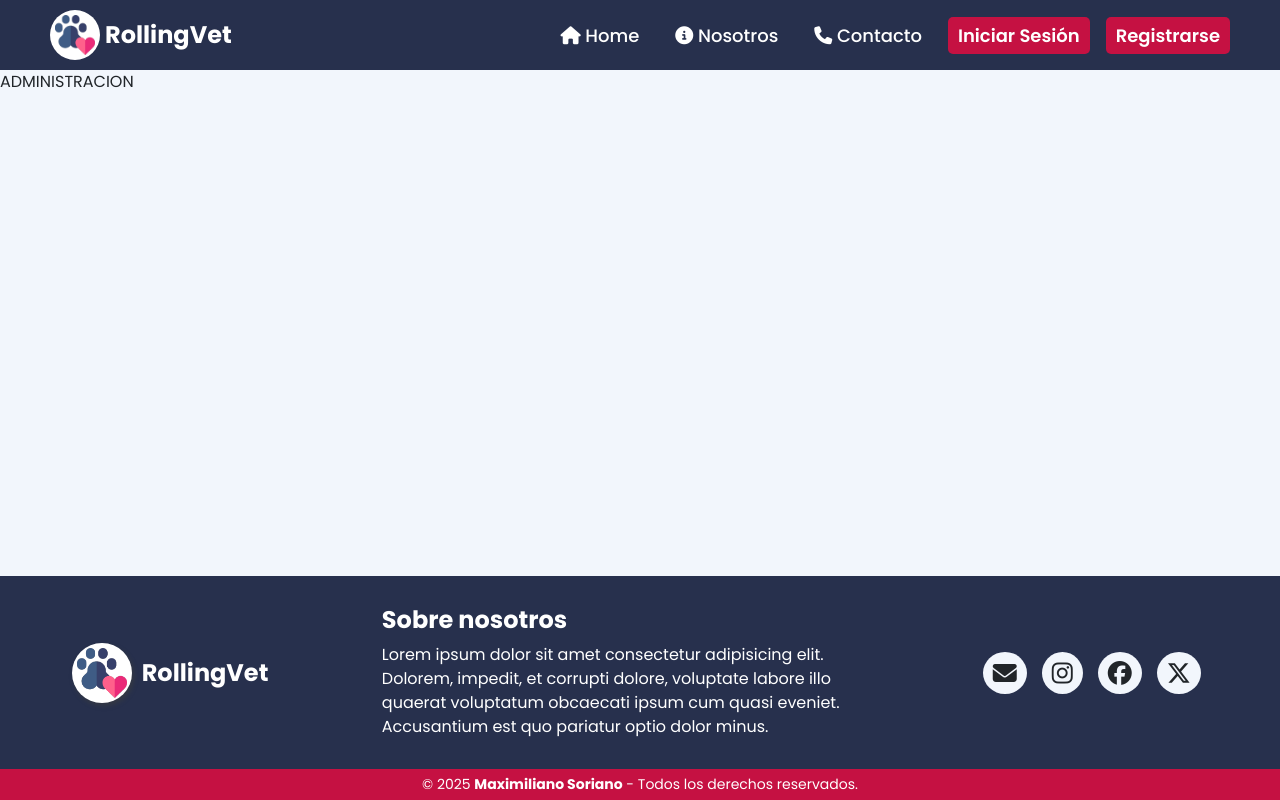
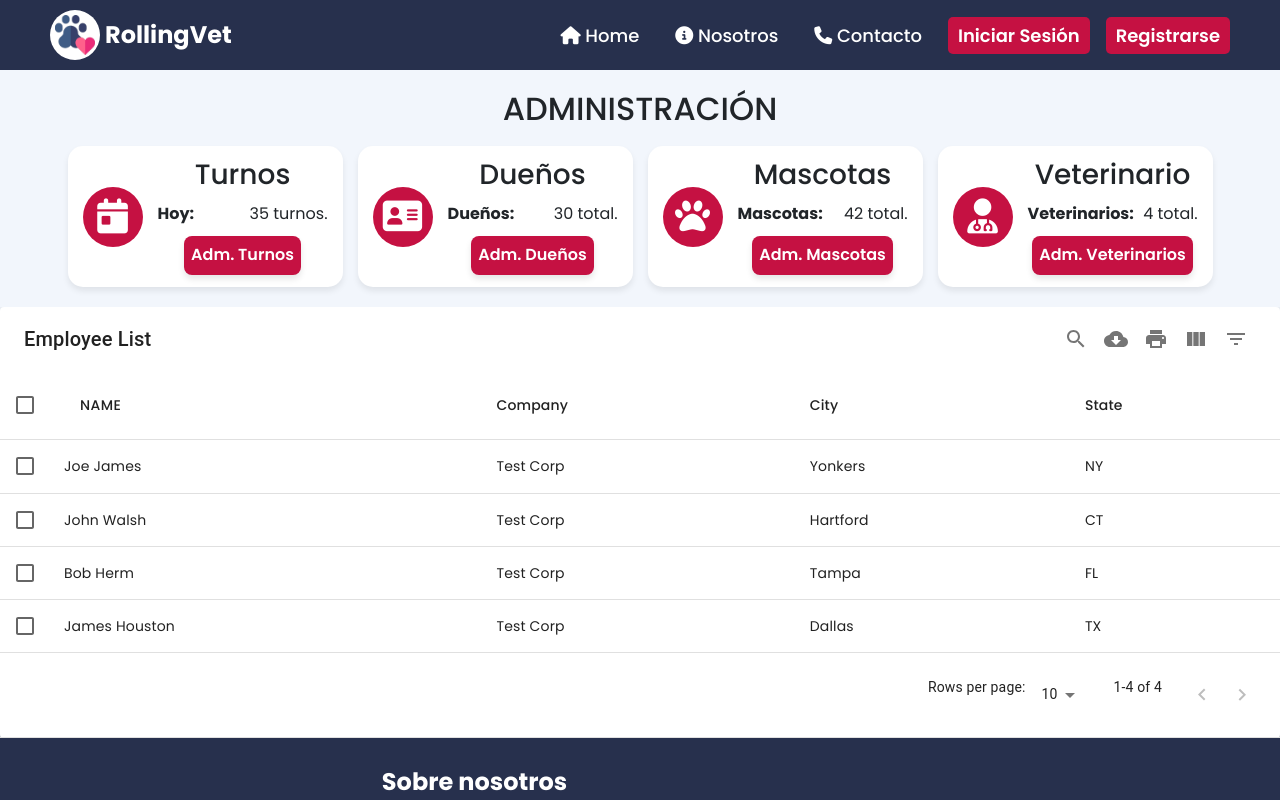
Before and after one commit to MaxiSoriano70/PF-RC-FRONT-END-ROLLINGVET, a React (Vite) app: page /administracion in a window 1280 px wide. Shown: the top 800 px of the page. Built offline with nearby package versions, Linux system fonts and the light colour scheme.

Commit message:
Agregando componente PanelAdministracion#

```diff
--- /dev/null
+++ b/src/components/PanelAdministracion.jsx
@@ -0,0 +1,89 @@
+import styles from '../css/administracion.module.css';
+
+const PanelAdministracion = () => {
+    return (
+        <section className={styles.secAdministracion}>
+            <article className={styles.admTitulo}>
+                <h2>ADMINISTRACIÓN</h2>
+            </article>
+
+            <article className={styles.opciones}>
+
+                <div className={styles.opcion}>
+                    <div className={styles.logo}>
+                        <i className="fa-solid fa-calendar-day"></i>
+                    </div>
+                    <div className={styles.descripcion}>
+                        <div className={styles.headerDes}>
+                            <h3 className={styles.tituloDes}>Turnos</h3>
+                        </div>
+                        <div className={styles.bodyDes}>
+                            <span className={styles.subTitulo}>Hoy:</span>
+                            <span>35 turnos.</span>
+                        </div>
+                        <div className={styles.footerDes}>
+                            <button className={styles.buttonAdmin}>Adm. Turnos</button>
+                        </div>
+                    </div>
+                </div>
+
+                <div className={styles.opcion}>
+                    <div className={styles.logo}>
+                        <i className="fa-solid fa-address-card"></i>
+                    </div>
+                    <div className={styles.descripcion}>
+                        <div className={styles.headerDes}>
+                            <h3 className={styles.tituloDes}>Dueños</h3>
+                        </div>
+                        <div className={styles.bodyDes}>
+                            <span className={styles.subTitulo}>Dueños:</span>
+                            <span>30 total.</span>
+                        </div>
+                        <div className={styles.footerDes}>
+                            <button className={styles.buttonAdmin}>Adm. Dueños</button>
+                        </div>
+                    </div>
+                </div>
+
+                <div className={styles.opcion}>
+                    <div className={styles.logo}>
+                        <i className="fa-solid fa-paw"></i>
+                    </div>
+                    <div className={styles.descripcion}>
+                        <div className={styles.headerDes}>
+                            <h3 className={styles.tituloDes}>Mascotas</h3>
+                        </div>
+                        <div className={styles.bodyDes}>
+                            <span className={styles.subTitulo}>Mascotas:</span>
+                            <span>42 total.</span>
+                        </div>
+                        <div className={styles.footerDes}>
+                            <button className={styles.buttonAdmin}>Adm. Mascotas</button>
+                        </div>
+                    </div>
+                </div>
+
+                <div className={styles.opcion}>
+                    <div className={styles.logo}>
+                        <i className="fa-solid fa-user-doctor"></i>
+                    </div>
+                    <div className={styles.descripcion}>
+                        <div className={styles.headerDes}>
+                            <h3 className={styles.tituloDes}>Veterinario</h3>
+                        </div>
+                        <div className={styles.bodyDes}>
+                            <span className={styles.subTitulo}>Veterinarios:</span>
+                            <span>4 total.</span>
+                        </div>
+                        <div className={styles.footerDes}>
+                            <button className={styles.buttonAdmin}>Adm. Veterinarios</button>
+                        </div>
+                    </div>
+                </div>
+
+            </article>
+        </section>
+    );
+};
+
+export default PanelAdministracion;
--- a/src/components/TableTurnos.jsx
+++ b/src/components/TablaTurnos.jsx
@@ -19,7 +19,7 @@ const options = {
     responsive: "standard", // o "vertical", "simple", "stacked"
 };
 
-const TableTurnos = () => {
+const TablaTurnos = () => {
     return (
         <div style={{ maxWidth: "100%", overflowX: "auto" }}>
         <MUIDataTable
@@ -32,4 +32,4 @@ const TableTurnos = () => {
     );
 };
 
-export default TableTurnos;
+export default TablaTurnos;
--- /dev/null
+++ b/src/css/administracion.module.css
@@ -0,0 +1,143 @@
+:root{
+    --color1: #27304d;
+    --color2: #354573;
+    --color3: #c51142;
+    --color4: #e2205a;
+    --color5: #025951;
+    --color6: #007469;
+    --colorBlanco: #fff;
+    --fondo: #f2f6fc;
+}
+
+.secAdministracion{
+    display: flex;
+    align-items: center;
+    justify-content: center;
+    flex-direction: column;
+    width: 100%;
+    padding: 20px 10px ;
+}
+
+.admTitulo{
+    display: flex;
+    align-items: center;
+    justify-content: center;
+    padding-bottom: 10px;
+    width: 100%;
+}
+
+.opciones{
+    display: flex;
+    align-items: center;
+    justify-content: center;
+    gap: 15px;
+    width: 100%;
+    flex-wrap: wrap;
+}
+
+.opcion {
+    display: flex;
+    align-items: center;
+    gap: 15px;
+    border-radius: 15px;
+    background-color: var(--colorBlanco);
+    padding: 12px 15px;
+    width: 275px;
+    box-shadow: 0 4px 6px rgba(0, 0, 0, 0.08);
+    transition: transform 0.2s ease, box-shadow 0.2s ease;
+    cursor: pointer;
+}
+
+.opcion:hover {
+    transform: translateY(-4px);
+    box-shadow: 0 8px 14px rgba(0, 0, 0, 0.15);
+}
+
+.logo {
+    width: 60px;
+    height: 60px;
+    border-radius: 50%;
+    background-color: var(--color3);
+    display: flex;
+    justify-content: center;
+    align-items: center;
+}
+
+.logo i {
+    font-size: 35px;
+    color: var(--colorBlanco);
+}
+
+.descripcion{
+    display: flex;
+    align-items: center;
+    justify-content: center;
+    flex-direction: column;
+    flex: 1;
+    gap: 10px;
+}
+
+.headerDes{
+    width: 100%;
+    display: flex;
+    align-self: center;
+    justify-content: center;
+}
+
+.tituloDes {
+    margin: 0;
+}
+
+.bodyDes{
+    width: 100%;
+    display: flex;
+    align-items: center;
+    justify-content: space-between;
+}
+
+.subTitulo{
+    font-weight: bold;
+}
+
+.footerDes{
+    width: 100%;
+    display: flex;
+    align-items: center;
+    justify-content: center;
+}
+
+
+.buttonAdmin {
+    background-color: var(--color3);
+    color: var(--colorBlanco);
+    border: none;
+    border-radius: 8px;
+    padding: 7.5px ;
+    font-size: 16px;
+    font-weight: 600;
+    cursor: pointer;
+    transition: all 0.3s ease;
+    box-shadow: 0 4px 6px rgba(0, 0, 0, 0.1);
+}
+
+.buttonAdmin:hover {
+    background-color: var(--color4);
+    transform: translateY(-2px);
+    box-shadow: 0 6px 10px rgba(0, 0, 0, 0.15);
+}
+
+.buttonAdmin:active {
+    transform: translateY(0);
+    box-shadow: 0 3px 6px rgba(0, 0, 0, 0.1);
+}
+
+@media (max-width: 600px) {
+    .opciones {
+        flex-direction: column;
+    }
+
+    .opcion {
+        width: 100%;
+        max-width: 350px;
+    }
+}
--- a/src/pages/AdministracionPage.jsx
+++ b/src/pages/AdministracionPage.jsx
@@ -1,8 +1,12 @@
+import PanelAdministracion from "../components/PanelAdministracion";
+import TableTurnos from "../components/TablaTurnos";
+
 const AdministracionPage = () => {
     return (
-        <div>
-            ADMINISTRACION
-        </div>
+        <>
+            <PanelAdministracion/>
+            <TableTurnos/>
+        </>
     );
 }
 
--- a/src/pages/HomePage.jsx
+++ b/src/pages/HomePage.jsx
@@ -2,8 +2,7 @@ import NuestrasMarcas from '../components/NuestrasMarcas';
 import NuestrosProfesionales from '../components/NuestrosProfesionales';
 import NuestrosServicios from '../components/NuestrosServicios';
 import PubliPeluqeria from '../components/PubliPeluqueria';
-import Slider from '../components/Slider'
-import TableTurnos from '../components/TableTurnos';
+import Slider from '../components/Slider';
 
 const HomePage = () => {
     return (
@@ -13,7 +12,6 @@ const HomePage = () => {
             <NuestrasMarcas/>
             <NuestrosProfesionales/>
             <PubliPeluqeria/>
-            <TableTurnos/>
         </>
     )
 }
```
